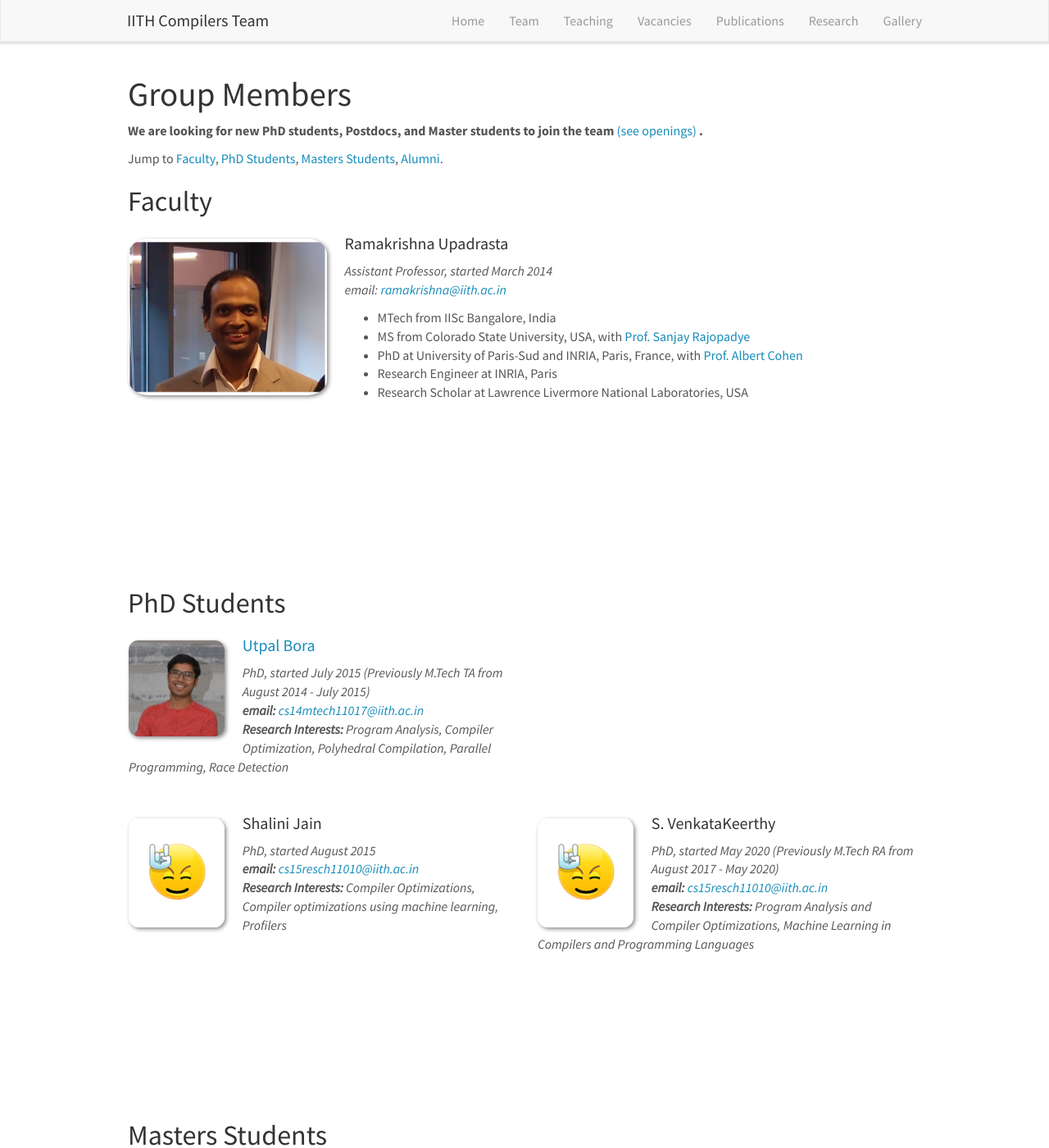
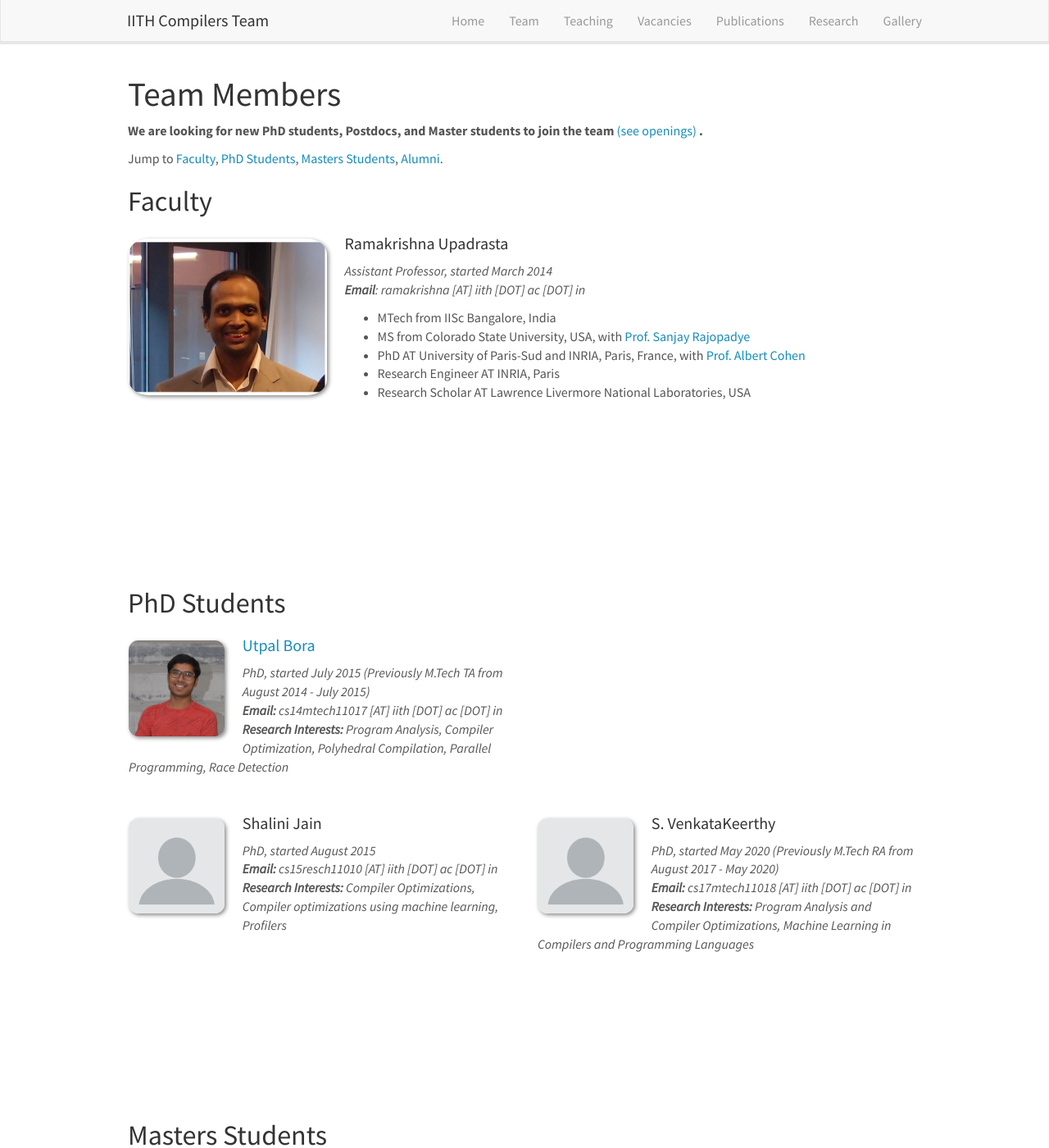
Before and after one commit to utpalbora/compilers.cse.iith.ac.in, a Jekyll site: the page built from _pages/team.md, in a window 1280 px wide and 1400 px high. Shown: the whole window at 82% size. Built offline with Jekyll 4.4.1, drawn with Linux system fonts in a browser that asks for light colours; nearby versions of some CDN libraries; some of the changed text lies outside the part shown.

Commit message:
Updated emails and pictures

```diff
--- a/_data/team_members.yml
+++ b/_data/team_members.yml
@@ -2,13 +2,13 @@
   type: faculty
   photo: rama.png
   info: Assistant Professor, started March 2014
-  email: ramakrishna@iith.ac.in
+  email: ramakrishna [AT] iith [DOT] ac [DOT] in
   number_educ: 5
   education1: MTech from IISc Bangalore, India
   education2: MS from Colorado State University, USA, with <a href="https://www.cs.colostate.edu/~svr/">Prof. Sanjay Rajopadye</a>
-  education3: PhD at University of Paris-Sud and INRIA, Paris, France, with <a href="https://who.rocq.inria.fr/Albert.Cohen/">Prof. Albert Cohen</a>
-  education4: Research Engineer at INRIA, Paris
-  education5: Research Scholar at Lawrence Livermore National Laboratories, USA
+  education3: PhD AT University of Paris-Sud and INRIA, Paris, France, with <a href="https://who.rocq.inria.fr/Albert.Cohen/">Prof. Albert Cohen</a>
+  education4: Research Engineer AT INRIA, Paris
+  education5: Research Scholar AT Lawrence Livermore National Laboratories, USA
   education6: Compiler Engineer in Hewlett Packard, India
   education7: BTech from Andhra University, Visakhapatnam, India
 
@@ -19,7 +19,7 @@
     link: utpalbora.com
   photo: utpal.jpg
   info: PhD, started July 2015 (Previously M.Tech TA from August 2014 - July 2015)
-  email: cs14mtech11017@iith.ac.in
+  email: cs14mtech11017 [AT] iith [DOT] ac [DOT] in
   interests: Program Analysis, Compiler Optimization, Polyhedral Compilation, Parallel Programming, Race Detection
   # number_educ: 2
   # education1: B.Tech. NIT Jalandhar, Punjab, India
@@ -40,7 +40,7 @@
     link:
   photo: rock.jpg
   info: PhD, started August 2015
-  email: cs15resch11010@iith.ac.in
+  email: cs15resch11010 [AT] iith [DOT] ac [DOT] in
   interests: Compiler Optimizations, Compiler optimizations using machine learning, Profilers
   # number_educ: 1
   # education1: M.Tech. IIIT Gwalior, India
@@ -52,7 +52,7 @@
     link:
   photo: rock.jpg
   info: PhD, started May 2020 (Previously M.Tech RA from August 2017 - May 2020)
-  email: cs15resch11010@iith.ac.in
+  email: cs17mtech11018 [AT] iith [DOT] ac [DOT] in
   interests: Program Analysis and Compiler Optimizations, Machine Learning in Compilers and Programming Languages
 
 - name: Rohit Aggarwal
@@ -62,7 +62,7 @@
     link:
   photo: rock.jpg
   info: M.Tech RA, started August 2018
-  email: cs15resch11010@iith.ac.in
+  email: cs18mtech11030 [AT] iith [DOT] ac [DOT] in
   interests: Program representation and Optimization with Machine Learnng
 
 - name: Gagandeep Goyal
@@ -72,7 +72,7 @@
     link:
   photo: rock.jpg
   info: M.Tech RA, started January 2019
-  email: cs15resch11010@iith.ac.in
+  email: cs19mtech01003 [AT] iith [DOT] ac [DOT] in
   interests: Deep Learning in Compilers,Program representation, Polyhedral Compilation and Compiler Optimization
 
 - name: Nilesh Shah
@@ -82,7 +82,7 @@
     link:
   photo: rock.jpg
   info: M.Tech RA, started August 2019
-  email: cs15resch11010@iith.ac.in
+  email: cs19mtech11021 [AT] iith [DOT] ac [DOT] in
   interests: Polyhedral Compilation, Compiler Optimizations
 
 - name: Shailendra Dilip Singh
@@ -92,17 +92,17 @@
     link:
   photo: rock.jpg
   info: M.Tech TA, started August 2019
-  email: cs15resch11010@iith.ac.in
+  email: cs19mtech11018 [AT] iith [DOT] ac [DOT] in
   interests: Compiler Optimization using Deep Learning
 
 - name: Kuldeep Gautam
   type: mtech
   url:
     value: 1
-    link: kgautam.github.io
-  photo: rock.jpg
+    link: kgautam01.github.io
+  photo: kuldeep.jpg
   info: M.Tech RA, started January 2020
-  email: cs15resch11010@iith.ac.in
+  email: cs20mtech01004 [AT] iith [DOT] ac [DOT] in
   interests: Compiler Optimizations, Deep Learning in Compilers
 
 - name: Anilava Kundu
@@ -112,7 +112,7 @@
     link:
   photo: rock.jpg
   info: M.Tech RA, started January 2020
-  email: cs15resch11010@iith.ac.in
+  email: cs20mtech01002 [AT] iith [DOT] ac [DOT] in
   interests: Static Analysis,Code Compliance in Critical Systems
 
 - name: Rahul Utkoor
--- a/_pages/team.md
+++ b/_pages/team.md
@@ -6,7 +6,7 @@ sitemap: false
 permalink: /team/
 ---
 
-# Group Members
+# Team Members
 
  **We are  looking for new PhD students, Postdocs, and Master students to join the team** [(see openings)]({{ site.url }}{{ site.baseurl }}/vacancies) **.**
 
@@ -28,7 +28,7 @@ Jump to [Faculty](#faculty), [PhD Students](#phd-students), [Masters Students](#
   <img src="{{ site.url }}{{ site.baseurl }}/images/teampic/{{ member.photo }}" class="img-responsive" object-fit="scale-down" width="25%" height="auto" style="float: left" />
   <!--<img src="{{ site.url }}{{ site.baseurl }}/images/teampic/{{ member.photo }}" class="img-responsive" width="25%" style="float: left" />-->
   <h4>{{ member.name }}</h4>
-  <i>{{ member.info }}<br>email: <{{ member.email }}></i>
+  <i>{{ member.info }}<br><b>Email</b>: {{ member.email }}</i>
   <ul style="overflow: hidden">
 
   {% if member.number_educ == 1 %}
@@ -93,13 +93,13 @@ Jump to [Faculty](#faculty), [PhD Students](#phd-students), [Masters Students](#
   <img src="{{ site.url }}{{ site.baseurl }}/images/teampic/{{ member.photo }}" class="img-responsive" object-fit="scale-down" width="25%" height="auto" style="float: left" />
   <!--<img src="{{ site.url }}{{ site.baseurl }}/images/teampic/{{ member.photo }}" class="img-responsive" width="25%" style="float: left" />-->
   {% if member.url.value == 1 %}
-  <h4><a href="{{ member.url.link }}">{{ member.name }}</a></h4>
-  <i>{{ member.info }}<br><b>email:</b> <{{ member.email }}><br><b>Research Interests:</b> {{ member.interests }}</i>
+  <h4><a href="{{ member.url.link }}" target="_blank">{{ member.name }}</a></h4>
+  <i>{{ member.info }}<br><b>Email:</b> {{ member.email }}<br><b>Research Interests:</b> {{ member.interests }}</i>
   {% endif %}
 
   {% if member.url.value == 0 %}
   <h4>{{ member.name }}</h4>
-  <i>{{ member.info }}<br><b>email:</b> <{{ member.email }}><br><b>Research Interests:</b> {{ member.interests }}</i>
+  <i>{{ member.info }}<br><b>Email:</b> {{ member.email }}<br><b>Research Interests:</b> {{ member.interests }}</i>
   {% endif %}
 
 </div>
@@ -133,13 +133,13 @@ Jump to [Faculty](#faculty), [PhD Students](#phd-students), [Masters Students](#
   <img src="{{ site.url }}{{ site.baseurl }}/images/teampic/{{ member.photo }}" class="img-responsive" object-fit="scale-down" width="25%" height="auto" style="float: left" />
   <!--<img src="{{ site.url }}{{ site.baseurl }}/images/teampic/{{ member.photo }}" class="img-responsive" width="25%" style="float: left" />-->
   {% if member.url.value == 1 %}
-  <h4><a href="{{ member.url.link }}">{{ member.name }}</a></h4>
-  <i>{{ member.info }}<br><b>email:</b> <{{ member.email }}><br><b>Research Interests:</b> {{ member.interests }}</i>
+  <h4><a href="{{ member.url.link }}" target="_blank">{{ member.name }}</a></h4>
+  <i>{{ member.info }}<br><b>Email:</b> {{ member.email }}<br><b>Research Interests:</b> {{ member.interests }}</i>
   {% endif %}
 
   {% if member.url.value == 0 %}
   <h4>{{ member.name }}</h4>
-  <i>{{ member.info }}<br><b>email:</b> <{{ member.email }}><br><b>Research Interests:</b> {{ member.interests }}</i>
+  <i>{{ member.info }}<br><b>Email:</b> {{ member.email }}<br><b>Research Interests:</b> {{ member.interests }}</i>
   {% endif %}
 </div>
 {% endif %}
```
Also changed, not shown: images/teampic/kuldeep.jpg (added), images/teampic/rock.jpg.
